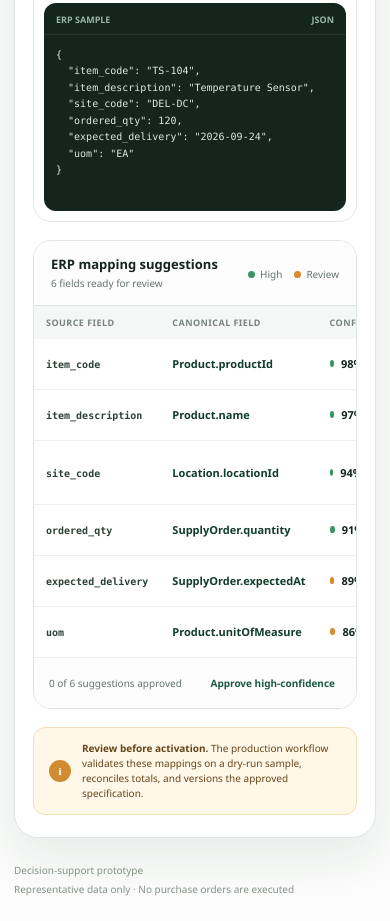
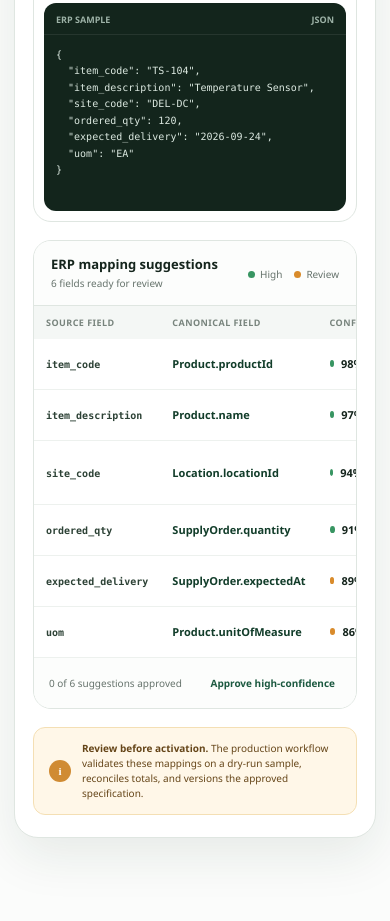
Before and after one commit to Satvik20Pandey/AI-Assignment-Aetos-Digilog, a website: page index.html in a window 390 px wide. Shown: the part 1129-2050 px from the top of the page. After the commit the page ends 2027 px from the top, so only its background shows below. Drawn offline with Linux system fonts and the light colour scheme.

```diff
--- a/assets/styles.css
+++ b/assets/styles.css
@@ -185,7 +185,6 @@ main { width: min(1180px, calc(100% - 48px)); margin: auto; }
 .answer-note { margin: 0 15px; padding: 11px; color: #355746; background: #eef6f1; border-radius: 9px; font-size: 9px; line-height: 1.5; }
 .no-risk { min-height: 220px; display: grid; place-items: center; align-content: center; text-align: center; }
 
-footer { width: min(1180px, calc(100% - 48px)); margin: -35px auto 25px; display: flex; justify-content: space-between; color: #849087; font-size: 10px; }
 .toast { position: fixed; right: 24px; bottom: 24px; z-index: 20; padding: 11px 15px; color: white; background: var(--forest); border-radius: 9px; box-shadow: var(--shadow); font-size: 11px; opacity: 0; transform: translateY(10px); pointer-events: none; transition: .2s ease; }
 .toast.show { opacity: 1; transform: translateY(0); }
 
@@ -204,7 +203,7 @@ footer { width: min(1180px, calc(100% - 48px)); margin: -35px auto 25px; display
 
 @media (max-width: 620px) {
   body { overflow-x: hidden; }
-  .header-inner, main, footer { width: calc(100% - 28px); max-width: 1180px; }
+  .header-inner, main { width: calc(100% - 28px); max-width: 1180px; }
   .header-inner { height: 67px; }
   .brand img { width: 88px; height: 38px; }
   .brand-divider, .brand > span:last-child { display: none; }
@@ -228,7 +227,6 @@ footer { width: min(1180px, calc(100% - 48px)); margin: -35px auto 25px; display
   .freshness { width: 100%; margin-left: 0; }
   .result-summary { grid-template-columns: 1fr 1fr; }
   .risk-table th:nth-child(4), .risk-table td:nth-child(4), .risk-table th:nth-child(6), .risk-table td:nth-child(6) { display: none; }
-  footer { align-items: flex-start; flex-direction: column; gap: 5px; }
 }
 
 @media (prefers-reduced-motion: reduce) {
--- a/index.html
+++ b/index.html
@@ -165,11 +165,6 @@
     </section>
   </main>
 
-  <footer>
-    <span>Decision-support prototype</span>
-    <span>Representative data only · No purchase orders are executed</span>
-  </footer>
-
   <div class="toast" id="toast" role="status" aria-live="polite"></div>
   <script src="assets/engine.js"></script>
   <script src="assets/app.js"></script>
```
Also changed, not shown: README.md, 2 other files.
